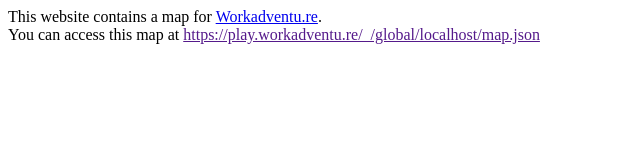
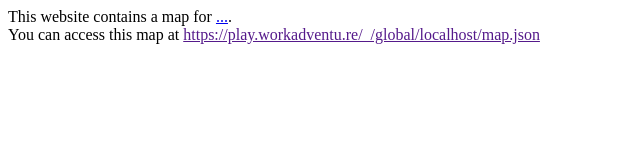
Before and after one commit to hedgealex/custom-map, a plain HTML site: page index.html in a window 1280 px wide. Shown: the whole page, without its empty margins (0-640 px from the left). Drawn offline with Linux system fonts and the light colour scheme.

Commit message:
Update index.html

```diff
--- a/index.html
+++ b/index.html
@@ -13,7 +13,7 @@
         </script>
     </head>
     <body>
-        This website contains a map for <a href="https://workadventu.re">Workadventu.re</a>.
+        This website contains a map for <a href="https://workadventu.re">...</a>.
         <br/>
         You can access this map at <a id="mapLink" href=""></a>
     </body>
```
